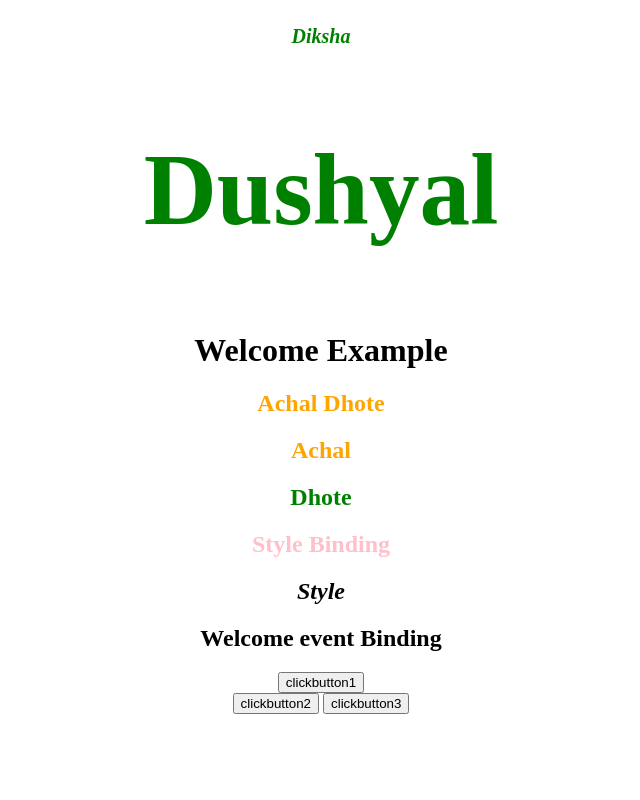
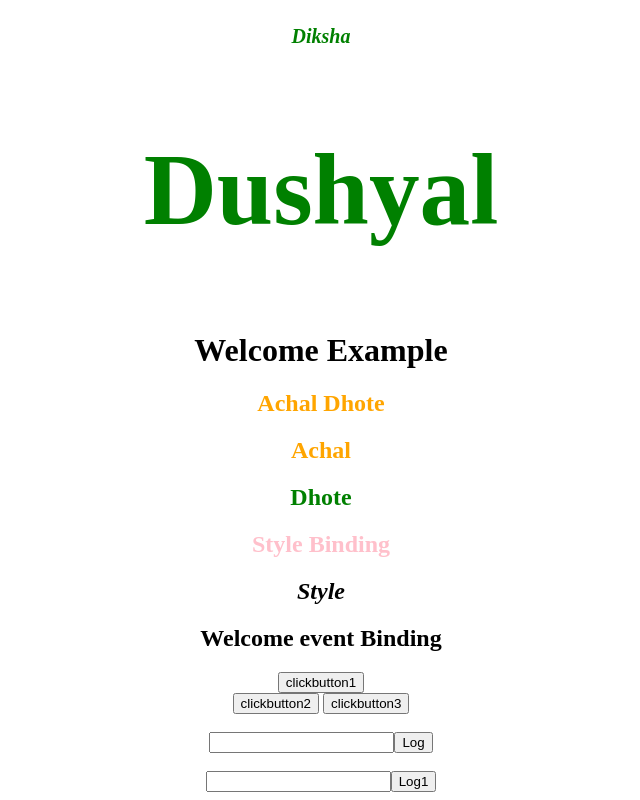
Before and after one commit to Achaldhote02/LearningProject, an Angular app: page / in a window 1280 px wide. Shown: the part 733-1533 px from the top of the page, without its empty margins (319-959 px from the left). Before the commit the page ends 1455 px from the top, so only its background shows below. Built offline with nearby package versions, Linux system fonts and the light colour scheme.

Commit message:
add component template reference variable

```diff
--- a/src/app/app.component.html
+++ b/src/app/app.component.html
@@ -25,5 +25,8 @@
 
   </app-eventexample>
   <!-- 7 -->
+  <app-temprefvariable>
 
+  </app-temprefvariable>
+  <!-- 8 -->
 </div>
--- a/src/app/app.module.ts
+++ b/src/app/app.module.ts
@@ -8,6 +8,7 @@ import { PropertyComponent } from './property/property.component';
 import { ClassComponent } from './class/class.component';
 import { StyleexampleComponent } from './styleexample/styleexample.component';
 import { EventexampleComponent } from './eventexample/eventexample.component';
+import { TemprefvariableComponent } from './temprefvariable/temprefvariable.component';
 
 @NgModule({
   declarations: [
@@ -17,7 +18,8 @@ import { EventexampleComponent } from './eventexample/eventexample.component';
     PropertyComponent,
     ClassComponent,
     StyleexampleComponent,
-    EventexampleComponent
+    EventexampleComponent,
+    TemprefvariableComponent
   ],
   imports: [
     BrowserModule
--- /dev/null
+++ b/src/app/temprefvariable/temprefvariable.component.html
@@ -0,0 +1 @@
+<p>temprefvariable works!</p>
--- /dev/null
+++ b/src/app/temprefvariable/temprefvariable.component.ts
@@ -0,0 +1,26 @@
+import { Component, OnInit } from '@angular/core';
+
+@Component({
+  selector: 'app-temprefvariable',
+  template: `
+  <br><br>
+    <input #myInput type="text" />
+    <button (click)="logMassage(myInput.value)">Log</button>
+
+    <br><br>
+    <input #myInput type="text" />
+    <button (click)="logMassage1(myInput)">Log1</button>
+  `,
+  styles: ['./temprefvariable.component.css'],
+})
+export class TemprefvariableComponent implements OnInit {
+  constructor() {}
+
+  ngOnInit(): void {}
+  logMassage(value) {
+    console.log(value);
+  }
+  logMassage1(value) {
+    console.log(value);
+  }
+}
```
Also changed, not shown: src/app/temprefvariable/temprefvariable.component.css (added), 1 other file (tests, documents, lock files or other folders).
